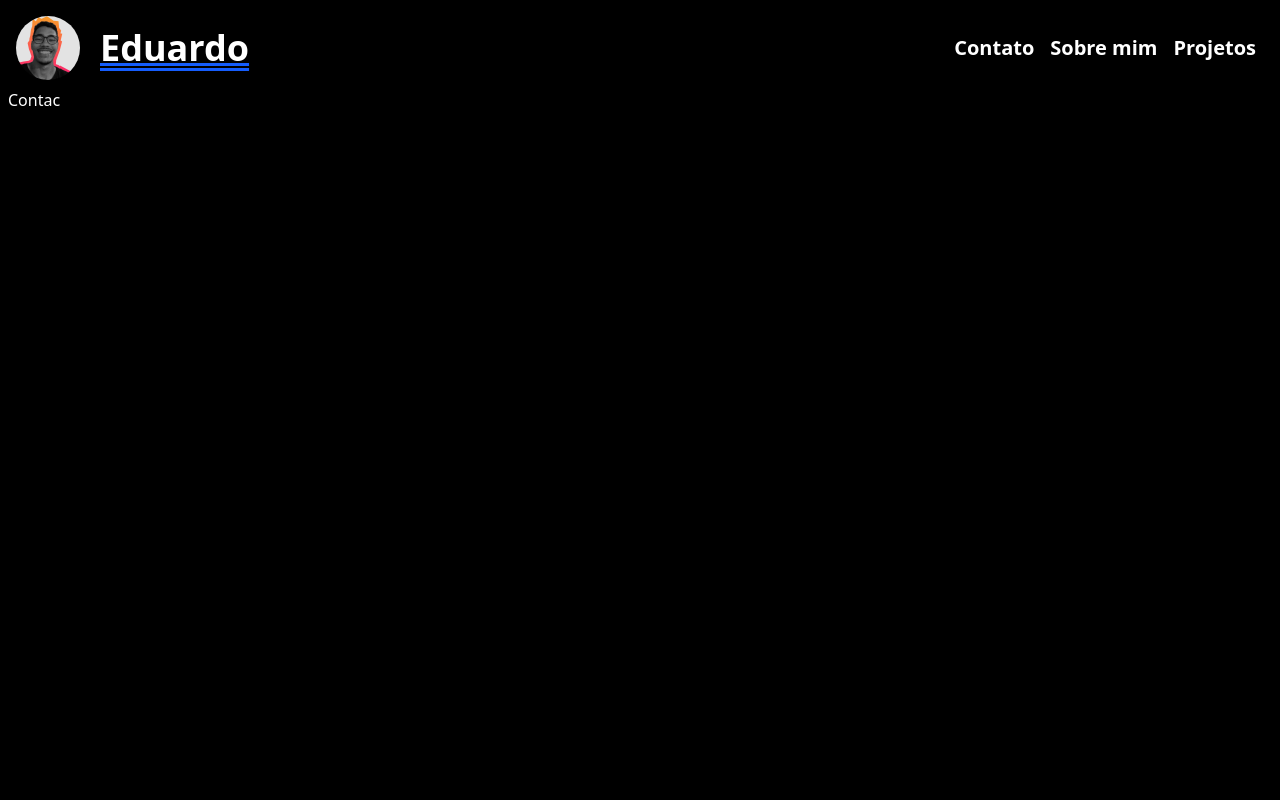
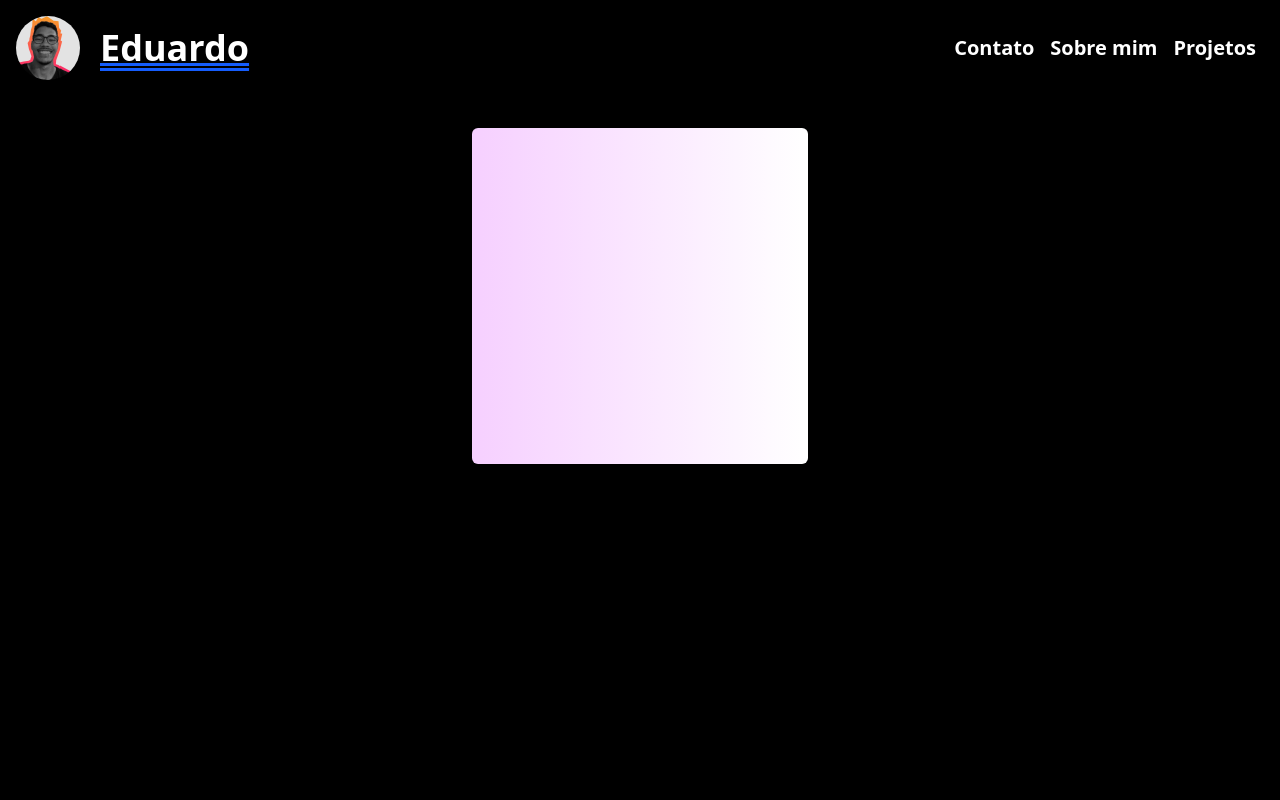
Before and after one commit to EduardoSantos2231/Porfolio_v1.0, a React (Vite) app: page /contact in a window 1280 px wide. Shown: the top 800 px of the page. Built offline with nearby package versions, Linux system fonts and the light colour scheme.

Commit message:
add: criação card contato

```diff
--- a/src/Screens/Contact.tsx
+++ b/src/Screens/Contact.tsx
@@ -2,6 +2,10 @@
 
 export default function Contact() {
   return (
-    <div>Contac</div>
+    <div className="flex w-full my-10 justify-center">
+      <div className="size-[21rem] bg-white overflow-hidden bg-linear-to-r from-fuchsia-200 rounded-sm">
+
+      </div>
+    </div>
   )
 }
```
